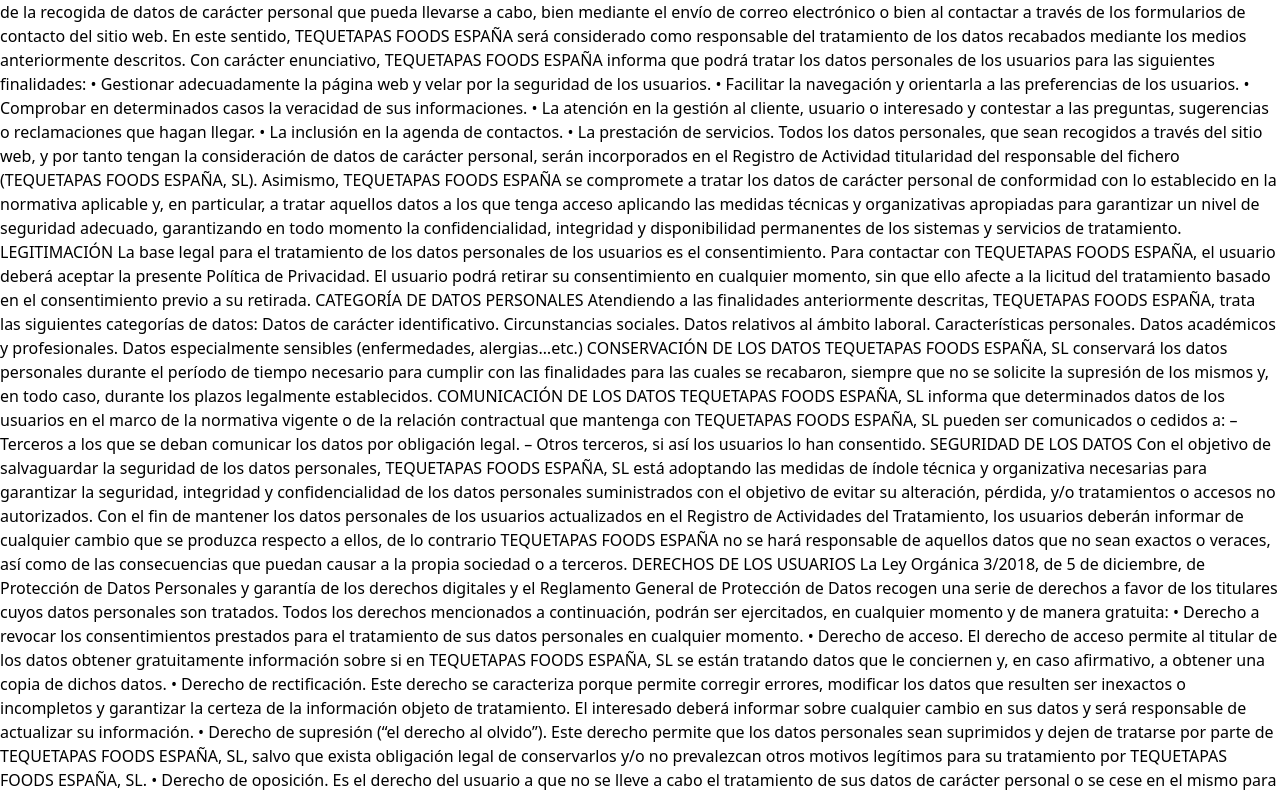
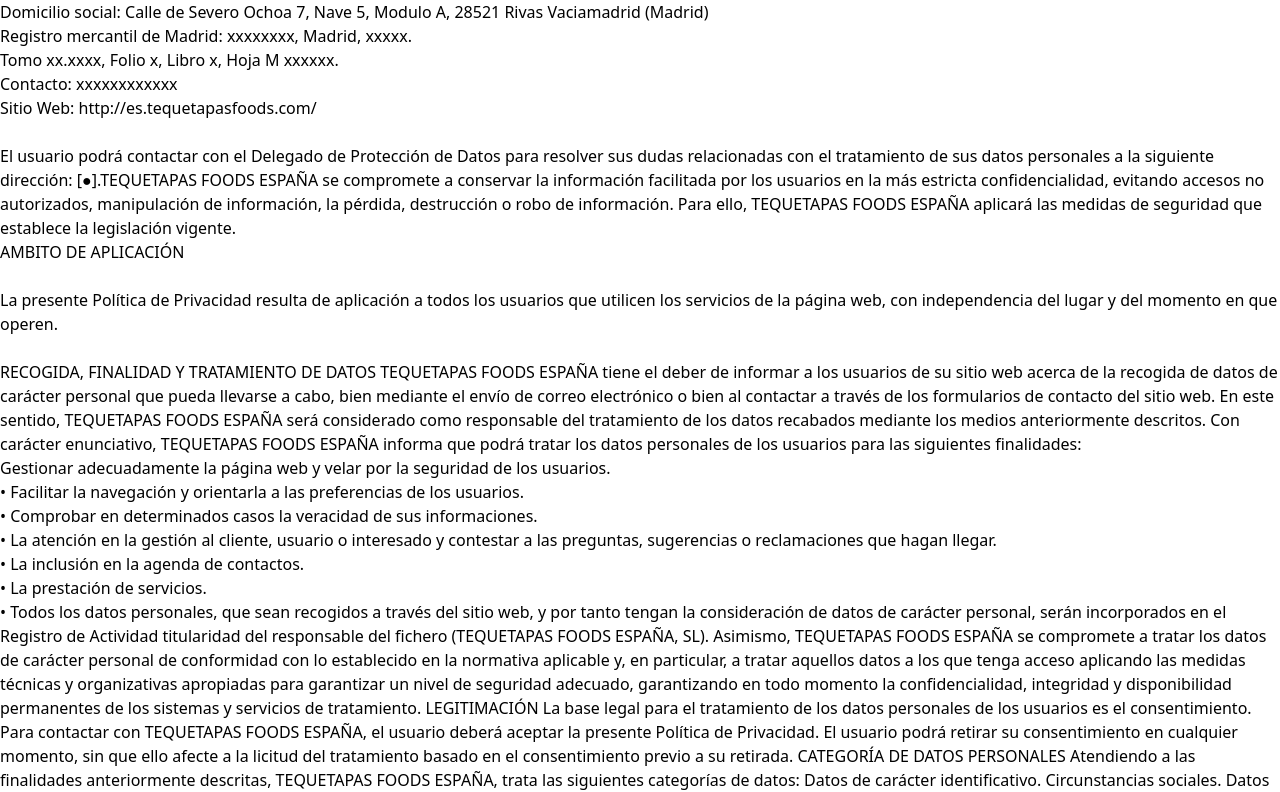
Before and after one commit to gustavoflorez20/Front_e-commerce_jogura, a React (Vite) app: page /terminos in a window 1280 px wide. Shown: the part 931-1723 px from the top of the page. Built offline with nearby package versions, Linux system fonts and the light colour scheme.

Commit message:
adjust Terms

```diff
--- a/src/ComponentsShoppingCar/ShoppingCar.jsx
+++ b/src/ComponentsShoppingCar/ShoppingCar.jsx
@@ -1,17 +1,19 @@
-
+import { FiShoppingCart } from "react-icons/fi";
 
 const ShoppingCar = () => {
   return (
-    <div>
-
-
-<h1>
-
-  carrooooooooooooooooooo
-</h1>
-
-
-    </div>
+    <section className="flex items-center justify-center min-h-screen bg-gray-100">
+      <div className="bg-white p-8 rounded-lg shadow-md text-center">
+        <h1 className="text-2xl font-semibold mb-4">
+          <FiShoppingCart className="inline-block mr-2" />
+          Tu carrito está vacío
+        </h1>
+        <p className="text-gray-600 mb-8">Empieza a comprar para añadir productos a tu carrito.</p>
+        <button className="bg-blue-500 text-white px-6 py-2 rounded-full hover:bg-blue-700 focus:outline-none focus:shadow-outline-blue active:bg-blue-800">
+          Empieza a comprar
+        </button>
+      </div>
+    </section>
   );
 };
 
--- a/src/ComponentsTerms/Terms.jsx
+++ b/src/ComponentsTerms/Terms.jsx
@@ -1,45 +1,51 @@
-import React from 'react'
+
 
 const Terms = () => {
   return (
     <div>
 
-    TERMINOS Y CONDICIONES
+    <h1 className="font-bold">TERMINOS Y CONDICIONES</h1>
 
-    La presente Política de Privacidad tiene por objeto informar a los usuarios del sitio web sobre el tratamiento y protección de los datos personales de los usuarios y clientes que puedan ser recabados por la navegación o contratación de servicios a través de su sitio web.
+    La presente Política de Privacidad tiene por objeto informar a los usuarios del sitio web sobre el tratamiento y protección de los datos personales de los usuarios y clientes que puedan ser recabados por la navegación o contratación de servicios a través de su sitio web.<br/><br/>
 
-    En este sentido, TEQUETAPAS FOODS, S.L. (en adelante, “TEQUETAPAS FOODS ESPAÑA”) garantiza el cumplimiento de lo dispuesto en la Ley Orgánica 3/2018, de 5 de diciembre, de Protección de Datos Personales y garantía de los derechos digitales, en el Reglamento General de Protección de Datos (EU) 2016/679 y en lo dispuesto en el artículo 10 de la Ley 34/2002, del 11 de julio, de servicios de la Sociedad de la Información y Comercio Electrónico (LSSICE).
+    En este sentido, TEQUETAPAS FOODS, S.L. (en adelante, “TEQUETAPAS FOODS ESPAÑA”) garantiza el cumplimiento de lo dispuesto en la Ley Orgánica 3/2018, de 5 de diciembre, de Protección de Datos Personales y garantía de los derechos digitales, en el Reglamento General de Protección de Datos (EU) 2016/679 y en lo dispuesto en el artículo 10 de la Ley 34/2002, del 11 de julio, de servicios de la Sociedad de la Información y Comercio Electrónico (LSSICE).<br/><br/>
 
-    RESPONSABLE DEL TRATAMIENTO
+    <h1 className="font-bold">RESPONSABLE DEL TRATAMIENTO</h1><br/>
 
-    Denominación social: TEQUETAPAS FOODS, S.L.
-    N.I.F.: B- 88095674
-    Domicilio social: Calle de Severo Ochoa 7, Nave 5, Modulo A, 28521 Rivas Vaciamadrid (Madrid)
-    Registro mercantil de Madrid: xxxxxxxx, Madrid, xxxxx.
-    Tomo xx.xxxx, Folio x, Libro x, Hoja M xxxxxx.
-    Contacto: xxxxxxxxxxxx
-    Sitio Web: http://es.tequetapasfoods.com/
+    Denominación social: TEQUETAPAS FOODS, S.L.<br/>
+    N.I.F.: B- 88095674<br/>
+    Domicilio social: Calle de Severo Ochoa 7, Nave 5, Modulo A, 28521 Rivas Vaciamadrid (Madrid)<br/>
+    Registro mercantil de Madrid: xxxxxxxx, Madrid, xxxxx.<br/>
+    Tomo xx.xxxx, Folio x, Libro x, Hoja M xxxxxx.<br/>
+    Contacto: xxxxxxxxxxxx<br/>
+    Sitio Web: http://es.tequetapasfoods.com/<br/><br/>
     El usuario podrá contactar con el Delegado de Protección de Datos para resolver sus dudas relacionadas con el tratamiento de sus datos personales a la siguiente dirección: [●].
 
-    TEQUETAPAS FOODS ESPAÑA se compromete a conservar la información facilitada por los usuarios en la más estricta confidencialidad, evitando accesos no autorizados, manipulación de información, la pérdida, destrucción o robo de información. Para ello, TEQUETAPAS FOODS ESPAÑA aplicará las medidas de seguridad que establece la legislación vigente.
+    <span>TEQUETAPAS FOODS ESPAÑA </span>   se compromete a conservar la información facilitada por los usuarios en la más estricta confidencialidad, evitando accesos no autorizados, manipulación de información, la pérdida, destrucción o robo de información. Para ello, TEQUETAPAS FOODS ESPAÑA aplicará las medidas de seguridad que establece la legislación vigente.
 
-    AMBITO DE APLICACIÓN
+    <br/>AMBITO DE APLICACIÓN<br/><br/>
 
-    La presente Política de Privacidad resulta de aplicación a todos los usuarios que utilicen los servicios de la página web, con independencia del lugar y del momento en que operen.
+    La presente Política de Privacidad resulta de aplicación a todos los usuarios que utilicen los servicios de la página web, con independencia del lugar y del momento en que operen.<br/><br/>
 
     RECOGIDA, FINALIDAD Y TRATAMIENTO DE DATOS
 
     TEQUETAPAS FOODS ESPAÑA tiene el deber de informar a los usuarios de su sitio web acerca de la recogida de datos de carácter personal que pueda llevarse a cabo, bien mediante el envío de correo electrónico o bien al contactar a través de los formularios de contacto del sitio web. En este sentido, TEQUETAPAS FOODS ESPAÑA será considerado como responsable del tratamiento de los datos recabados mediante los medios anteriormente descritos.
 
     Con carácter enunciativo, TEQUETAPAS FOODS ESPAÑA informa que podrá tratar los datos personales de los usuarios para las siguientes finalidades:
+    <ul>
 
-    • Gestionar adecuadamente la página web y velar por la seguridad de los usuarios.
-    • Facilitar la navegación y orientarla a las preferencias de los usuarios.
-    • Comprobar en determinados casos la veracidad de sus informaciones.
-    • La atención en la gestión al cliente, usuario o interesado y contestar a las preguntas, sugerencias o reclamaciones que hagan llegar.
-    • La inclusión en la agenda de contactos.
-    • La prestación de servicios.
+<li>Gestionar adecuadamente la página web y velar por la seguridad de los usuarios.</li>
 
+    <li>• Facilitar la navegación y orientarla a las preferencias de los usuarios.</li>
+
+<li>• Comprobar en determinados casos la veracidad de sus informaciones.</li>
+<li>• La atención en la gestión al cliente, usuario o interesado y contestar a las preguntas, sugerencias o reclamaciones que hagan llegar.</li>
+    <li>• La inclusión en la agenda de contactos.</li>
+    <li>• La prestación de servicios.</li>
+
+
+    </ul>
+    •
     Todos los datos personales, que sean recogidos a través del sitio web, y por tanto tengan la consideración de datos de carácter personal, serán incorporados en el Registro de Actividad titularidad del responsable del fichero (TEQUETAPAS FOODS ESPAÑA, SL).
 
     Asimismo, TEQUETAPAS FOODS ESPAÑA se compromete a tratar los datos de carácter personal de conformidad con lo establecido en la normativa aplicable y, en particular, a tratar aquellos datos a los que tenga acceso aplicando las medidas técnicas y organizativas apropiadas para garantizar un nivel de seguridad adecuado, garantizando en todo momento la confidencialidad, integridad y disponibilidad permanentes de los sistemas y servicios de tratamiento.
--- a/src/Containers/ShoppingCarPage.jsx
+++ b/src/Containers/ShoppingCarPage.jsx
@@ -1,6 +1,5 @@
 import Header from '../ComponentsHome/Header';
 import ShoppingCar from '../ComponentsShoppingCar/ShoppingCar';
-import Section2 from '../ComponentsHome/Section2'
 import Footer from '../ComponentsHome/Footer';
 
 const ShoppingCarPage = () => {
@@ -9,7 +8,7 @@
 
 <Header />
 <ShoppingCar />
-<Section2 />
+
 <Footer/>
 
     </div>
```
